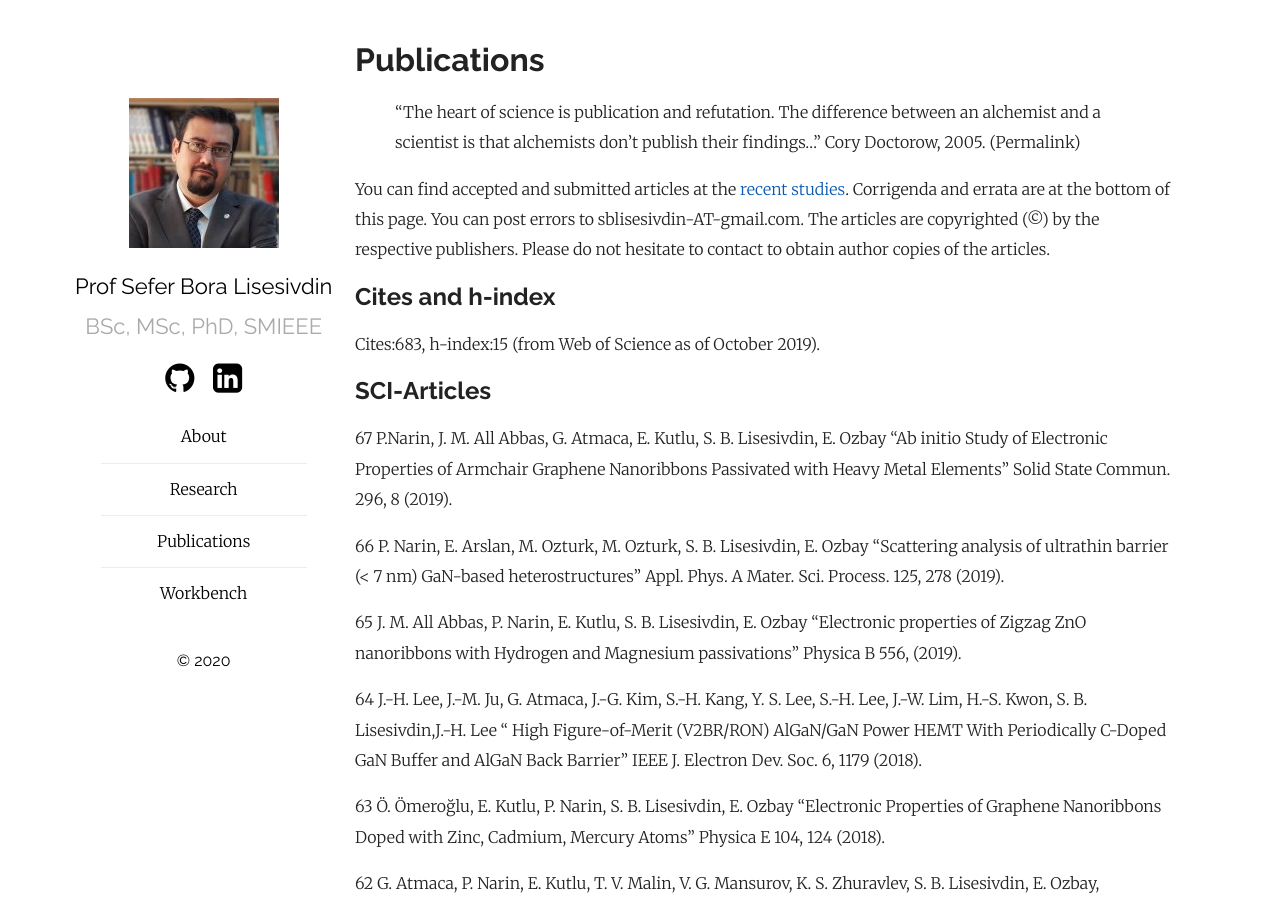
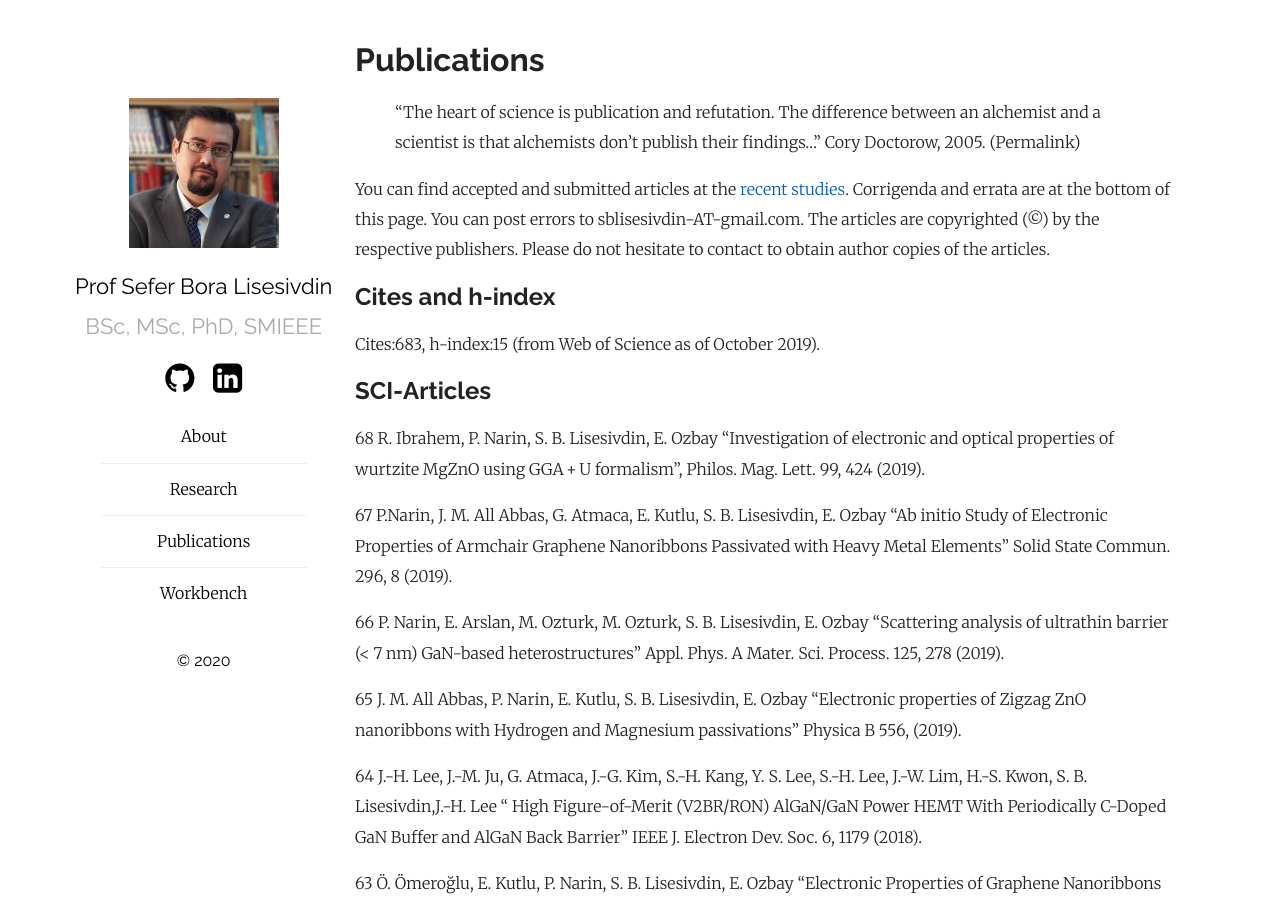
Before and after one commit to sblisesivdin/sblisesivdin.github.io, a Jekyll site: the page built from publications.md, in a window 1280 px wide and 900 px high. Built offline with Jekyll 4.4.1, drawn with Linux system fonts in a browser that asks for light colours; our own code applies the rules of GitHub Pages for plain Markdown files.

Commit message:
Update publications.md

```diff
--- a/publications.md
+++ b/publications.md
@@ -9,6 +9,8 @@ You can find accepted and submitted articles at the [recent studies](workbench.m
 Cites:683, h-index:15 (from Web of Science as of October 2019).
 
 ## SCI-Articles
+
+68 R. Ibrahem, P. Narin, S. B. Lisesivdin, E. Ozbay "Investigation of electronic and optical properties of wurtzite MgZnO using GGA + U formalism", Philos. Mag. Lett. 99, 424 (2019).
 
 67 P.Narin, J. M. All Abbas, G. Atmaca, E. Kutlu, S. B. Lisesivdin, E. Ozbay "Ab initio Study of Electronic Properties of Armchair Graphene Nanoribbons Passivated with Heavy Metal Elements" Solid State Commun. 296, 8 (2019).
 
```
